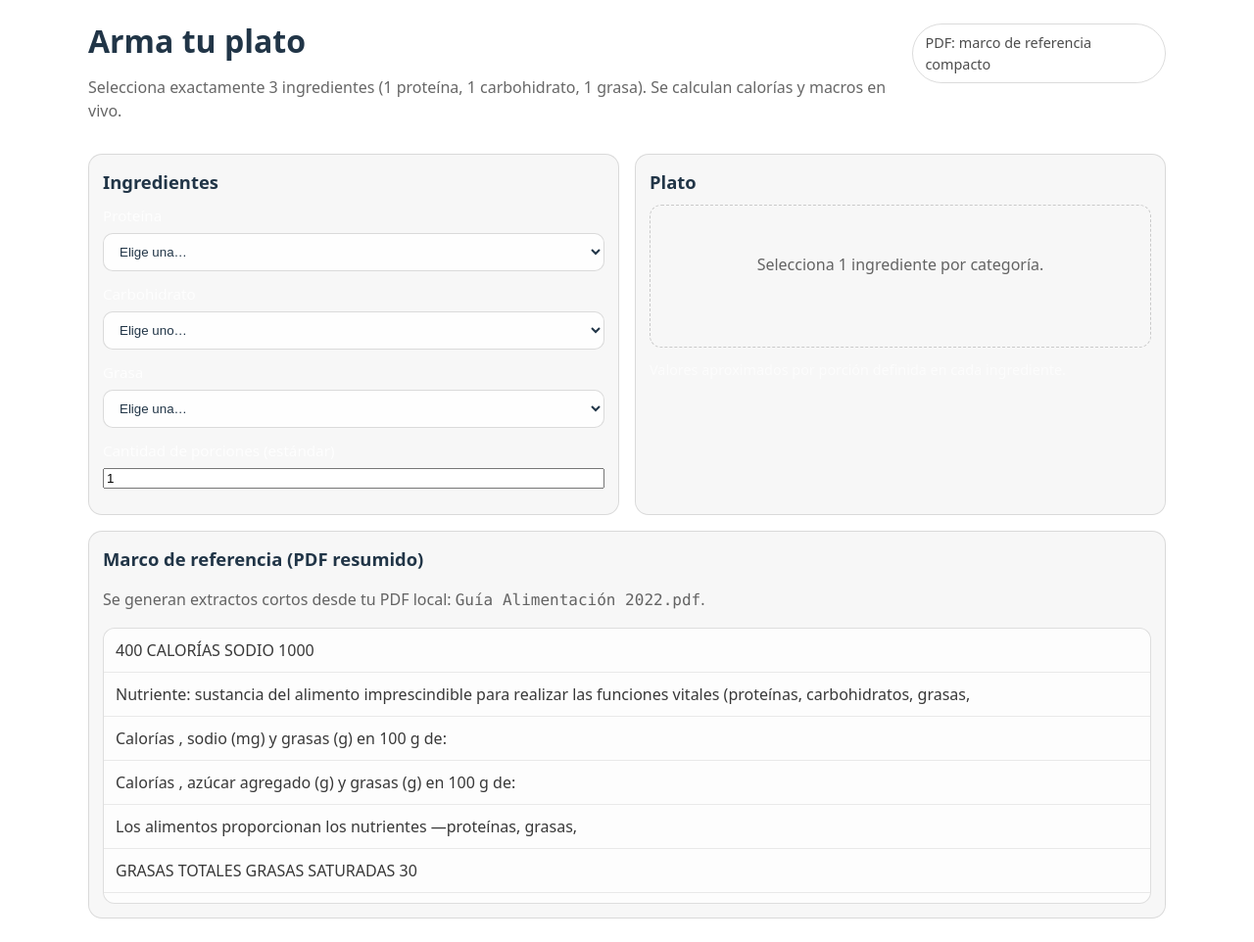
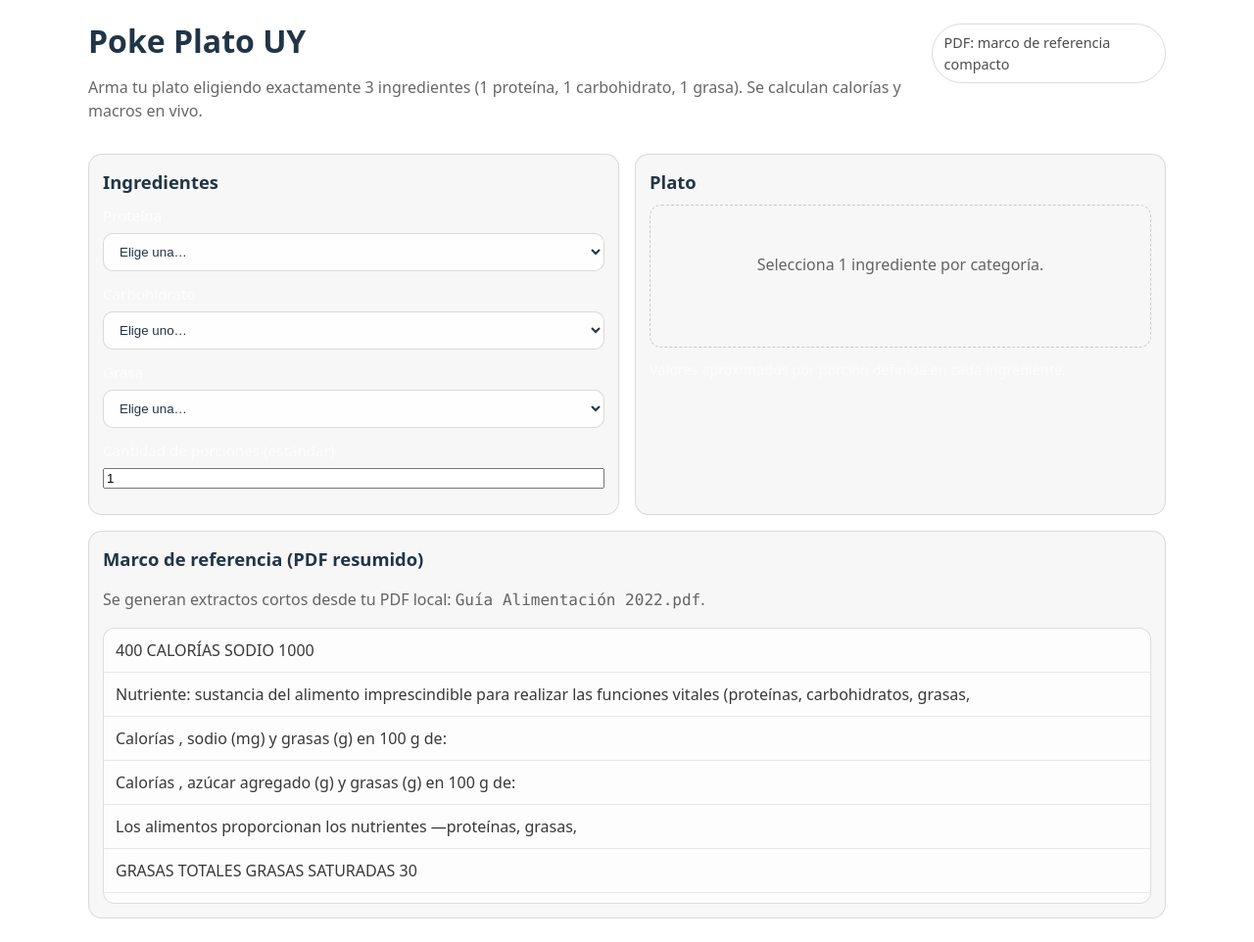
Before and after one commit to MartinCaceres21/poke-plato-uy, a website built with Vite: page index.html in a window 1280 px wide. Shown: the whole page at 98% size. Built offline with nearby package versions, Linux system fonts and the light colour scheme.

Commit message:
Rename app to Poke Plato UY and set GH Pages base

```diff
--- a/index.html
+++ b/index.html
@@ -4,7 +4,7 @@
     <meta charset="UTF-8" />
     <link rel="icon" type="image/svg+xml" href="/vite.svg" />
     <meta name="viewport" content="width=device-width, initial-scale=1.0" />
-    <title>Arma tu plato</title>
+    <title>Poke Plato UY</title>
   </head>
   <body>
     <div id="app"></div>
--- a/src/main.js
+++ b/src/main.js
@@ -81,8 +81,8 @@ function renderApp() {
     <div class="shell">
       <header class="header">
         <div>
-          <h1>Arma tu plato</h1>
-          <p class="muted">Selecciona exactamente 3 ingredientes (1 proteína, 1 carbohidrato, 1 grasa). Se calculan calorías y macros en vivo.</p>
+          <h1>Poke Plato UY</h1>
+          <p class="muted">Arma tu plato eligiendo exactamente 3 ingredientes (1 proteína, 1 carbohidrato, 1 grasa). Se calculan calorías y macros en vivo.</p>
         </div>
         <div class="chip">PDF: marco de referencia compacto</div>
       </header>
--- a/vite.config.js
+++ b/vite.config.js
@@ -1,7 +1,7 @@
 import { defineConfig } from 'vite';
 
 // Base configurada para GitHub Pages en el repo "poke-plato-uy".
-// Si usás otro nombre de repo, cambiá la base a `'/tu-repo/'`.
+// Si cambiás el nombre del repo, actualizá este valor.
 export default defineConfig({
   base: '/poke-plato-uy/'
 });
```
